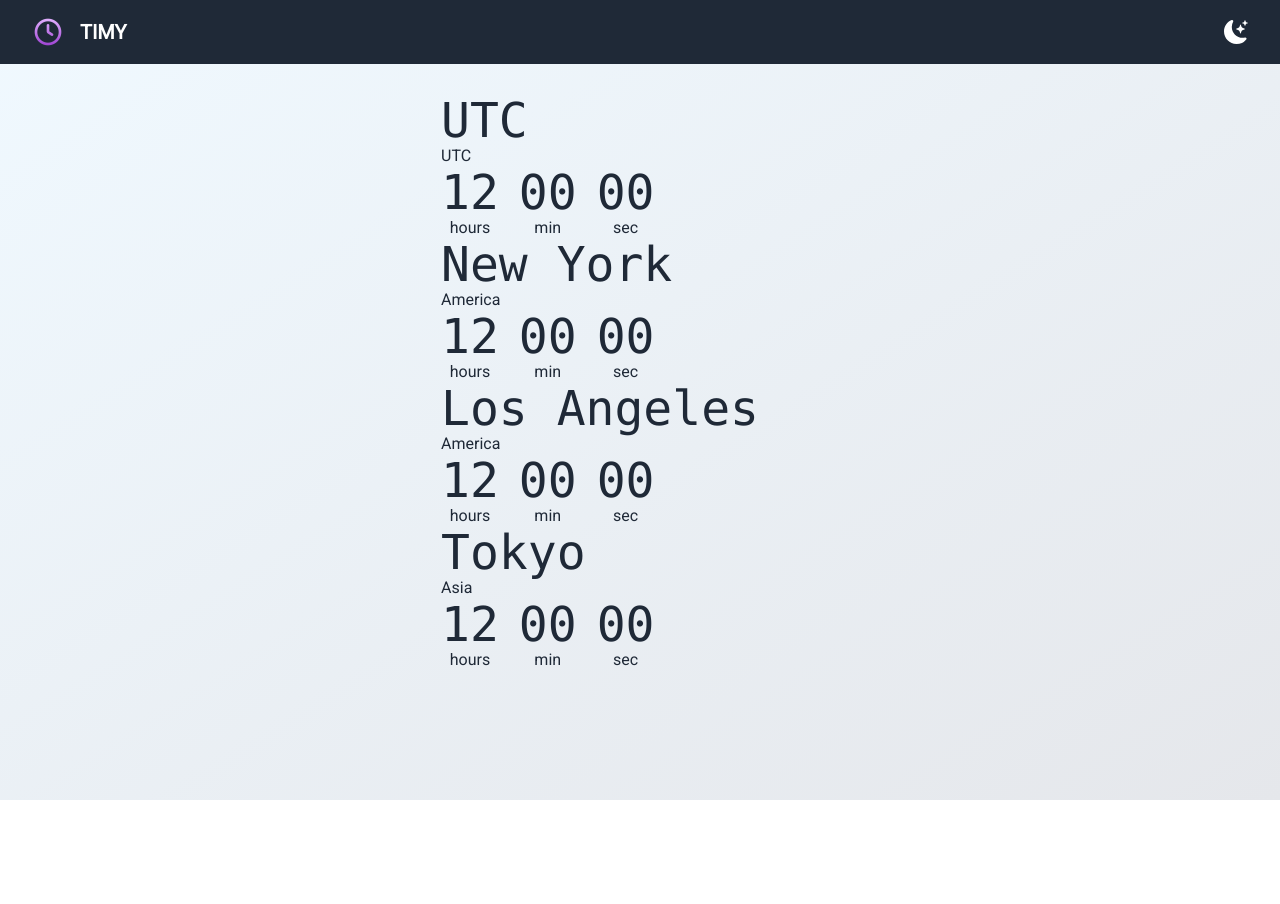
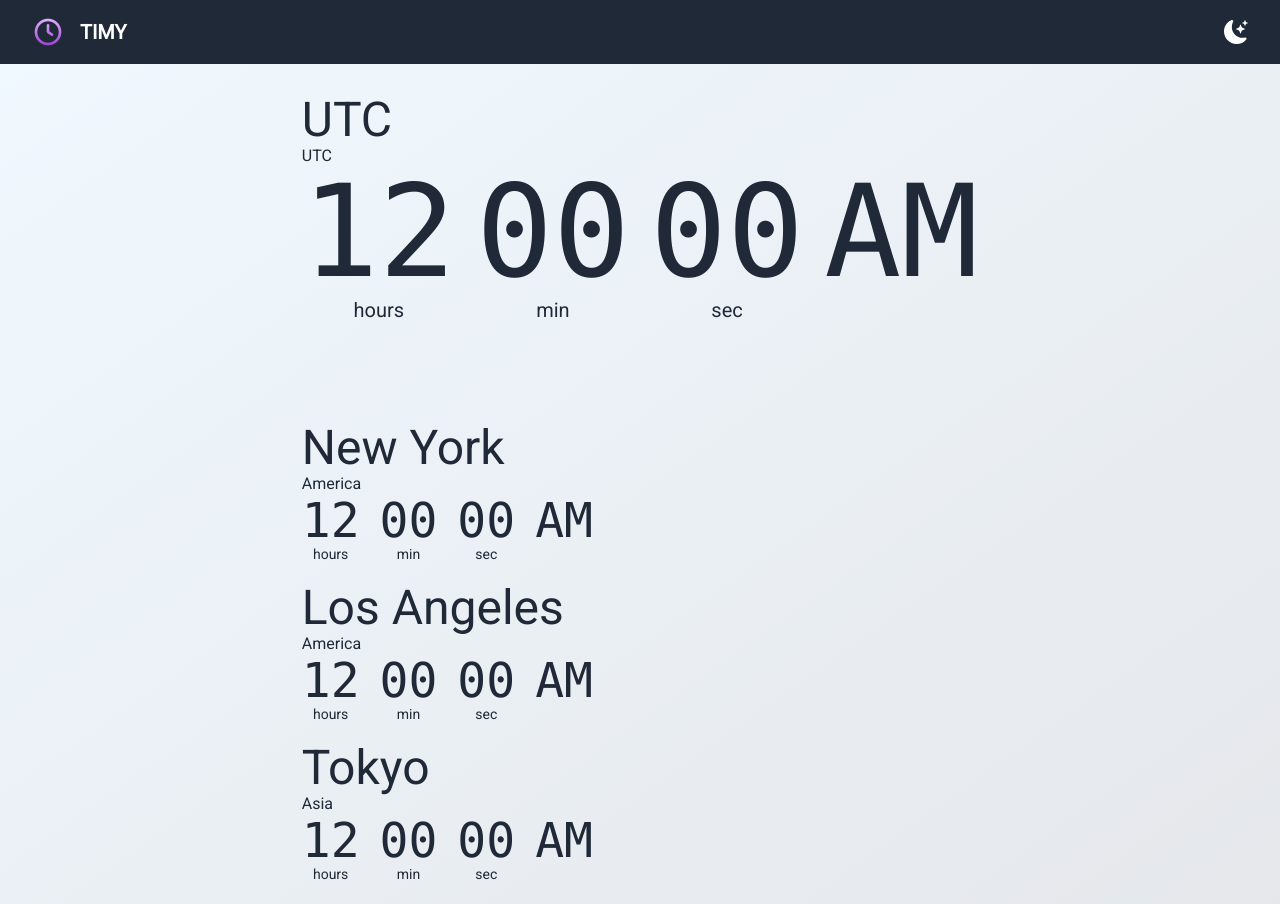
Before and after one commit to markAPIado/acdl-time-converter, a React (Vite) app: page / in a window 1280 px wide. Before the commit the page ends 800 px from the top, so only its background shows below. Built offline with nearby package versions, Linux system fonts and the light colour scheme; no server answers.

Commit message:
refactor: improve desktop layout and typorgraphy

```diff
--- a/src/public/components/CurrentTime.tsx
+++ b/src/public/components/CurrentTime.tsx
@@ -3,9 +3,13 @@ import MeridiemIndicator from './MeridiemIndicator';
 import TimeDisplay from './TimeDisplay';
 interface CurrentTimeProps {
   timeZone: string;
+  isMyTimeZone?: boolean;
 }
 
-export default function CurrentTime({ timeZone }: CurrentTimeProps) {
+export default function CurrentTime({
+  timeZone,
+  isMyTimeZone
+}: CurrentTimeProps) {
   const { currentTime } = useWorldTimeApi(timeZone);
 
   const hours =
@@ -23,14 +27,25 @@ export default function CurrentTime({ timeZone }: CurrentTimeProps) {
   return (
     <>
       <div className="mr-20 flex flex-col">
-        <span className="countdown font-mono text-5xl">{location}</span>
+        <span className="text-5xl">{location}</span>
         {area}
       </div>
       <div className="grid auto-cols-max grid-flow-col gap-5 text-center">
-        <TimeDisplay time={hours} text="hours" />
-        <TimeDisplay time={currentTime.minutes} text="min" />
-        <TimeDisplay time={currentTime.seconds} text="sec" />
-        <MeridiemIndicator text={currentTime.meridiemIndicator} />
+        <TimeDisplay isMyTimeZone={isMyTimeZone} text="hours" time={hours} />
+        <TimeDisplay
+          isMyTimeZone={isMyTimeZone}
+          text="min"
+          time={currentTime.minutes}
+        />
+        <TimeDisplay
+          isMyTimeZone={isMyTimeZone}
+          text="sec"
+          time={currentTime.seconds}
+        />
+        <MeridiemIndicator
+          isMyTimeZone={isMyTimeZone}
+          text={currentTime.meridiemIndicator}
+        />
       </div>
     </>
   );
--- a/src/public/components/MeridiemIndicator.tsx
+++ b/src/public/components/MeridiemIndicator.tsx
@@ -1,11 +1,21 @@
 interface MeridiemIndicatorProps {
   text: string;
+  isMyTimeZone?: boolean;
 }
 
-export default function MeridiemIndicator({ text }: MeridiemIndicatorProps) {
+export default function MeridiemIndicator({
+  isMyTimeZone,
+  text
+}: MeridiemIndicatorProps) {
   return (
     <div className="flex flex-col">
-      <span className="countdown font-mono text-5xl">{text}</span>
+      <span
+        className={`countdown font-mono ${
+          isMyTimeZone ? 'text-9xl' : 'text-5xl'
+        }`}
+      >
+        {text}
+      </span>
     </div>
   );
 }
--- a/src/public/components/TimeDisplay.tsx
+++ b/src/public/components/TimeDisplay.tsx
@@ -1,15 +1,24 @@
 interface TimeDisplayProps {
   time: number;
   text: string;
+  isMyTimeZone?: boolean;
 }
 
-export default function TimeDisplay({ time, text }: TimeDisplayProps) {
+export default function TimeDisplay({
+  isMyTimeZone,
+  text,
+  time
+}: TimeDisplayProps) {
   return (
-    <div className="flex flex-col">
-      <span className="countdown font-mono text-5xl">
+    <div className="mb-5 flex flex-col">
+      <span
+        className={`countdown font-mono ${
+          isMyTimeZone ? 'text-9xl' : 'text-5xl'
+        }`}
+      >
         <span style={{ '--value': time } as React.CSSProperties}></span>
       </span>
-      {text}
+      <span className={`${isMyTimeZone ? 'text-xl' : 'text-sm'}`}>{text}</span>
     </div>
   );
 }
--- a/src/public/home/HomePage.tsx
+++ b/src/public/home/HomePage.tsx
@@ -5,9 +5,12 @@ export default function HomePage() {
 
   return (
     <>
-      <CurrentTime
-        timeZone={Intl.DateTimeFormat().resolvedOptions().timeZone}
-      />
+      <div className="mb-20">
+        <CurrentTime
+          isMyTimeZone={true}
+          timeZone={Intl.DateTimeFormat().resolvedOptions().timeZone}
+        />
+      </div>
       <ul>
         {timeZones.map((timeZone) => (
           <CurrentTime timeZone={timeZone} key={timeZone} />
--- a/src/public/hooks/useWorldTimeApi.ts
+++ b/src/public/hooks/useWorldTimeApi.ts
@@ -24,7 +24,7 @@ function useWorldTimeApi(timeZone: string) {
     hours: 0,
     minutes: 0,
     seconds: 0,
-    meridiemIndicator: ''
+    meridiemIndicator: 'AM'
   });
 
   useEffect(() => {
```
